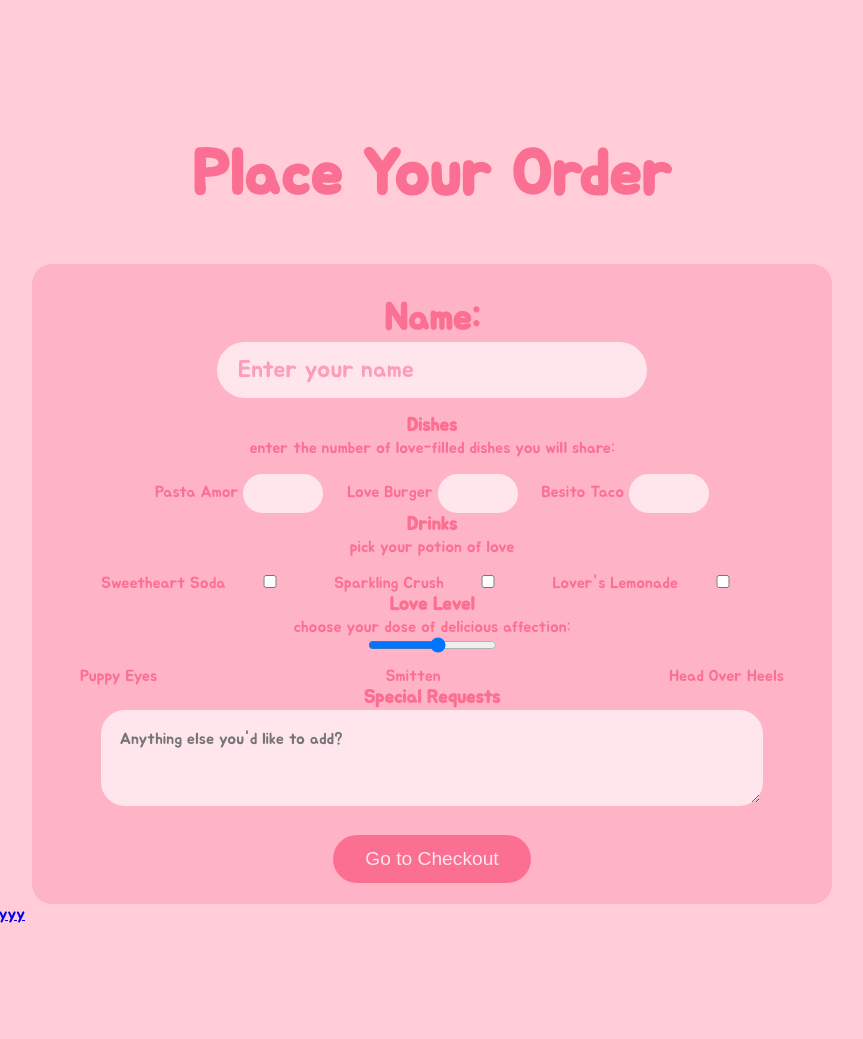
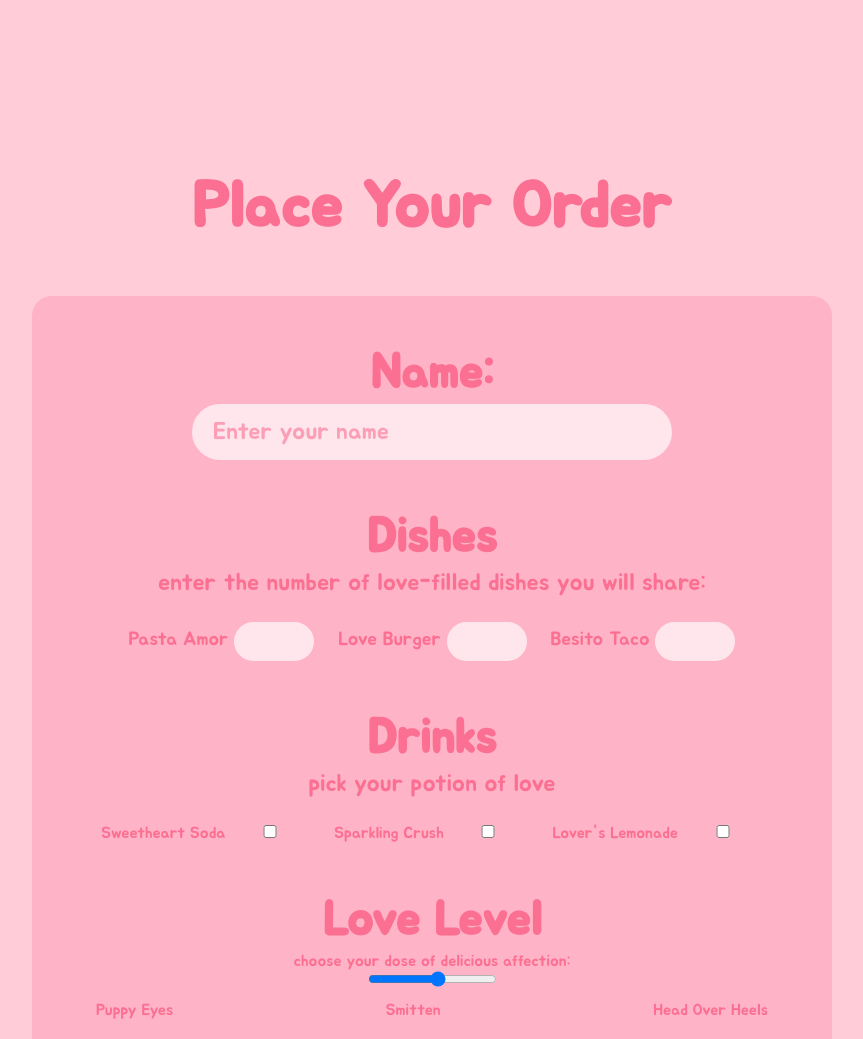
Before and after one commit to vishyyyyyyyyy/restraunt-menu, a plain HTML site: page index.html in a window 1280 px wide. Shown: the part 2160-3199 px from the top of the page, without its empty margins (208-1071 px from the left). Before the commit the page ends 3084 px from the top, so only its background shows below. Drawn offline with Linux system fonts and the light colour scheme.

Commit message:
Update style.css

```diff
--- a/style.css
+++ b/style.css
@@ -275,6 +275,7 @@ nav a {
 }
 
 #order-form {
+  padding-top: 2rem;
   margin-top: 5rem;
   font-size: 4rem;
 }
@@ -283,11 +284,14 @@ form {
   margin-top: 3rem;
   padding: 2rem;
   width: 50rem;
-  height: 40rem;
+  height: 60rem;
   background-color: #FFB3C6;
   border-radius: 20px;
   margin-left: auto;
   margin-right: auto;
+  display: flex;
+  flex-direction: column;
+  gap: 1rem;
 }
 
 /* Common row for inputs */
@@ -296,7 +300,7 @@ form {
   gap: 1.5rem;
   justify-content: center;
   flex-wrap: wrap;
-  padding-top: 1rem;
+  padding-top: 1.5rem;
 }
 
 /* Name input */
@@ -304,12 +308,13 @@ form {
   display: flex;
   justify-content: center;
   align-items: center;
-  gap: 0.5rem;
+  gap: 0.2rem;
   font-size: 2rem;
   padding-bottom: 1rem;
 }
 
 #name-input input {
+  width: 30rem;
   padding: 0.5rem 1rem;
   border-radius: 2rem;
   background-color: #FFE5EC;
@@ -331,6 +336,18 @@ form {
   border: 5px solid #FB6F92;
 }
 
+#dishes-input h3, #drinks-input h3, #special-requests-input h3, #love-level-input h3, #name-input h3 {
+  font-size: 3rem;
+}
+
+#dishes-input p, #drinks-input p {
+  font-size: 1.5rem;
+}
+
+#dishes-input label{
+  font-size: 1.2rem;
+  color: #FB6F92;
+}
 /* Dishes and drinks inputs */
 #dishes-input input[type="number"],
 #drinks-input input[type="checkbox"] {
@@ -383,3 +400,7 @@ form input[type="submit"]:hover {
   background-color: #FFB3C6;
   color: #FB6F92;
 }
+
+.input-padding{
+  padding: 1rem;
+}
```
